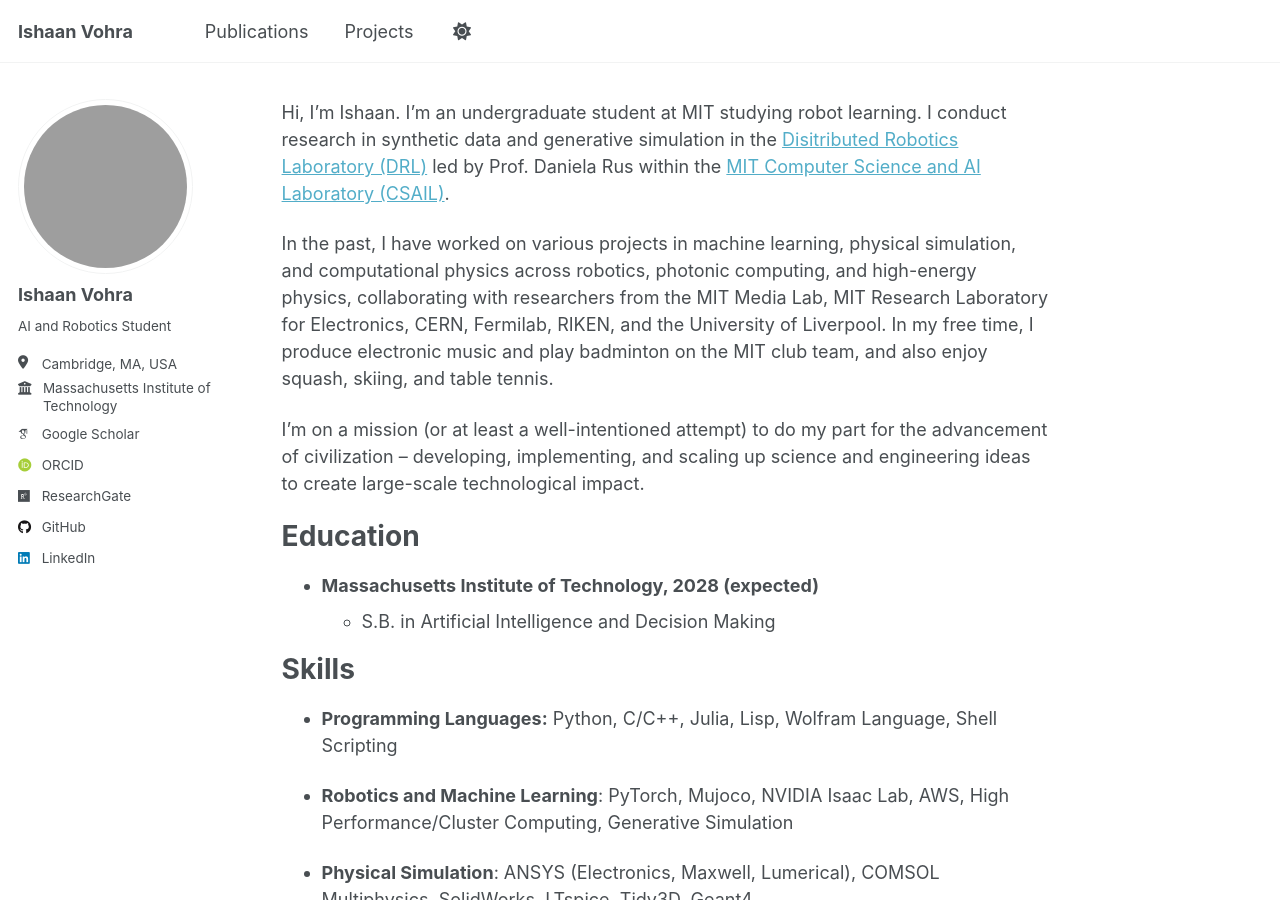
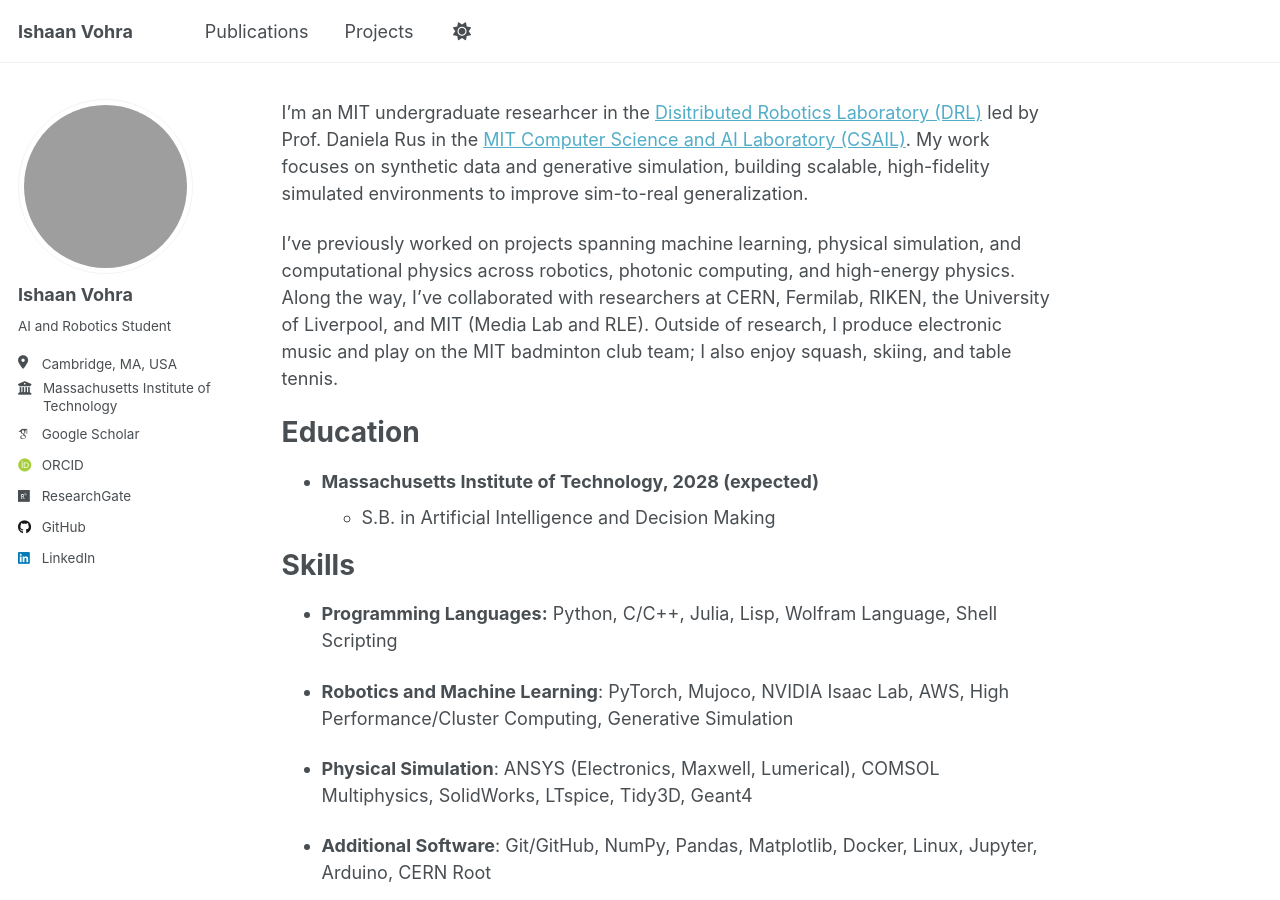
Before and after one commit to Ishaan-vohra/Ishaan-vohra.github.io, a Jekyll site: the page built from _pages/about.md, in a window 1280 px wide and 900 px high. Built offline with Jekyll 4.4.1, drawn with Linux system fonts in a browser that asks for light colours; some web fonts are replaced; a script that is not in the unit is left out.

Commit message:
Update about.md

```diff
--- a/_pages/about.md
+++ b/_pages/about.md
@@ -7,12 +7,9 @@
   - /about.html
 ---
 
-Hi, I'm Ishaan. I'm an undergraduate student at MIT studying robot learning. I conduct research in synthetic data and generative simulation in the [Disitributed Robotics Laboratory (DRL)](https://www.csail.mit.edu/research/distributed-robotics-laboratory) led by Prof. Daniela Rus within the [MIT Computer Science and AI Laboratory (CSAIL)](https://www.csail.mit.edu/).
+I'm an MIT undergraduate researhcer in the [Disitributed Robotics Laboratory (DRL)](https://www.csail.mit.edu/research/distributed-robotics-laboratory) led by Prof. Daniela Rus in the [MIT Computer Science and AI Laboratory (CSAIL)](https://www.csail.mit.edu/). My work focuses on synthetic data and generative simulation, building scalable, high-fidelity simulated environments to improve sim-to-real generalization.
 
-In the past, I have worked on various projects in machine learning, physical simulation, and computational physics across robotics, photonic computing, and high-energy physics, collaborating with researchers from the MIT Media Lab, MIT Research Laboratory for Electronics, CERN, Fermilab, RIKEN, and the University of Liverpool. In my free time, I produce electronic music and play badminton on the MIT club team, and also enjoy squash, skiing, and table tennis.
-
-I'm on a mission (or at least a well-intentioned attempt) to do my part for the advancement of civilization – developing, implementing, and scaling up science and engineering ideas to create large-scale technological impact.
-
+I’ve previously worked on projects spanning machine learning, physical simulation, and computational physics across robotics, photonic computing, and high-energy physics. Along the way, I’ve collaborated with researchers at CERN, Fermilab, RIKEN, the University of Liverpool, and MIT (Media Lab and RLE). Outside of research, I produce electronic music and play on the MIT badminton club team; I also enjoy squash, skiing, and table tennis.
 
 Education
 ======
```
